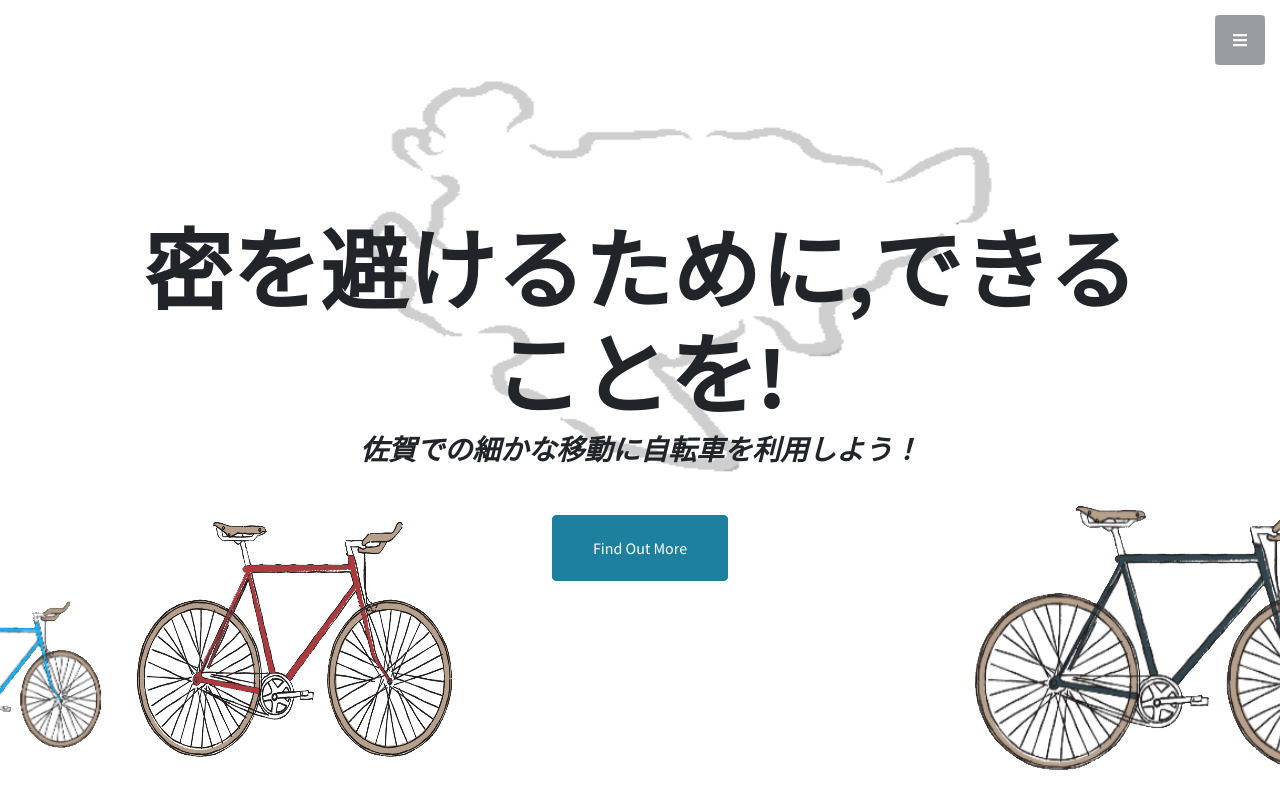
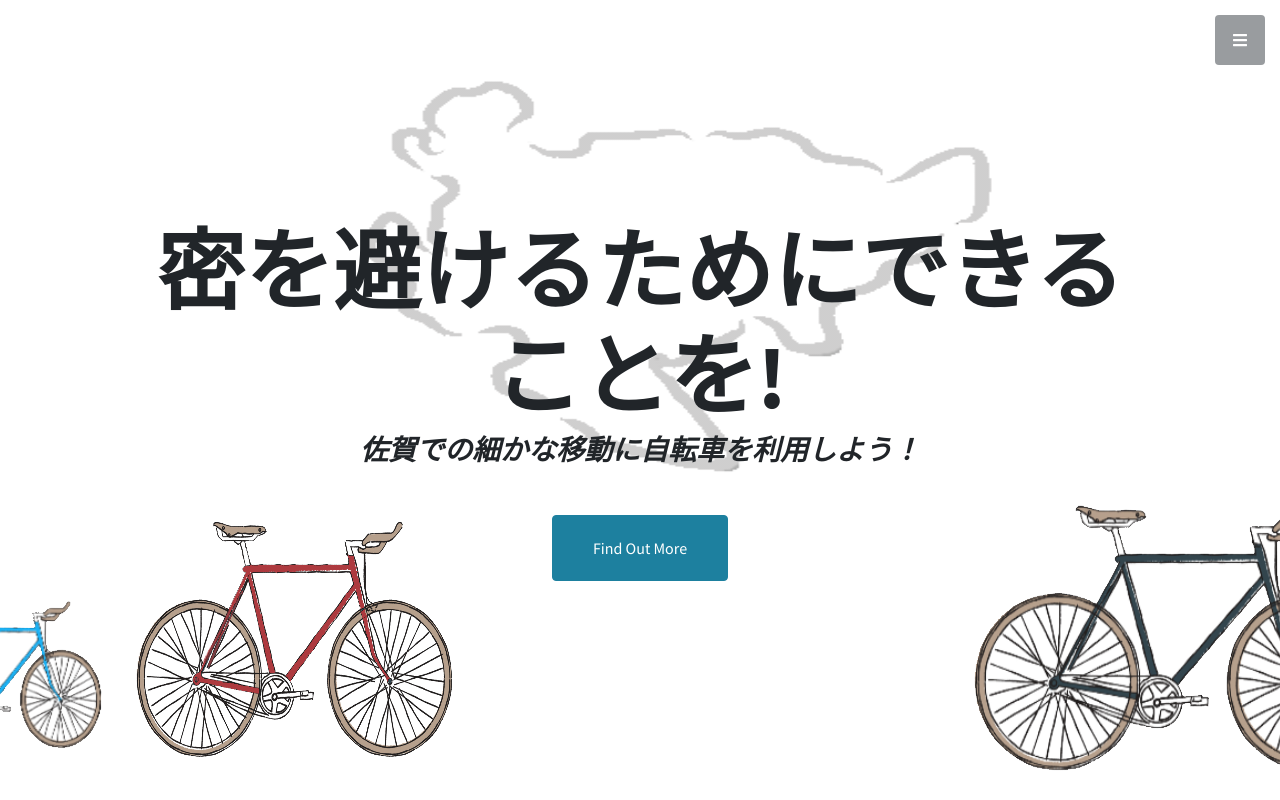
Before and after one commit to Gabaven2021/TeamI, a plain HTML site: page startbootstrap-stylish-portfolio-gh-pages/index.html in a window 1280 px wide. Shown: the top 800 px of the page. Drawn offline with nearby package versions, Linux system fonts and the light colour scheme.

Commit message:
タイトル変更

```diff
--- a/startbootstrap-stylish-portfolio-gh-pages/index.html
+++ b/startbootstrap-stylish-portfolio-gh-pages/index.html
@@ -33,7 +33,7 @@
         <!-- Header-->
         <header class="masthead d-flex align-items-center">
             <div class="container px-4 px-lg-5 text-center">
-                <h1 class="mb-1">密を避けるために,できることを!</h1>
+                <h1 class="mb-1"><span>密を避けるために</span><span>できることを!</span></h1>
                 <h3 class="mb-5"><em>佐賀での細かな移動に自転車を利用しよう！</em></h3>
                 <a class="btn btn-primary btn-xl" href="#about">Find Out More</a>
             </div>
```
